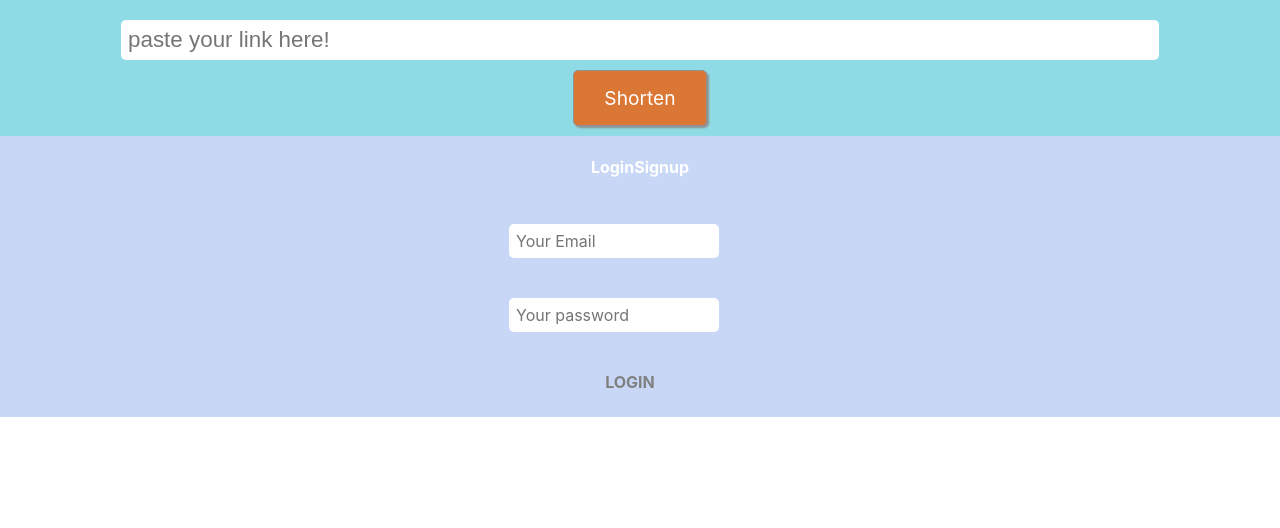
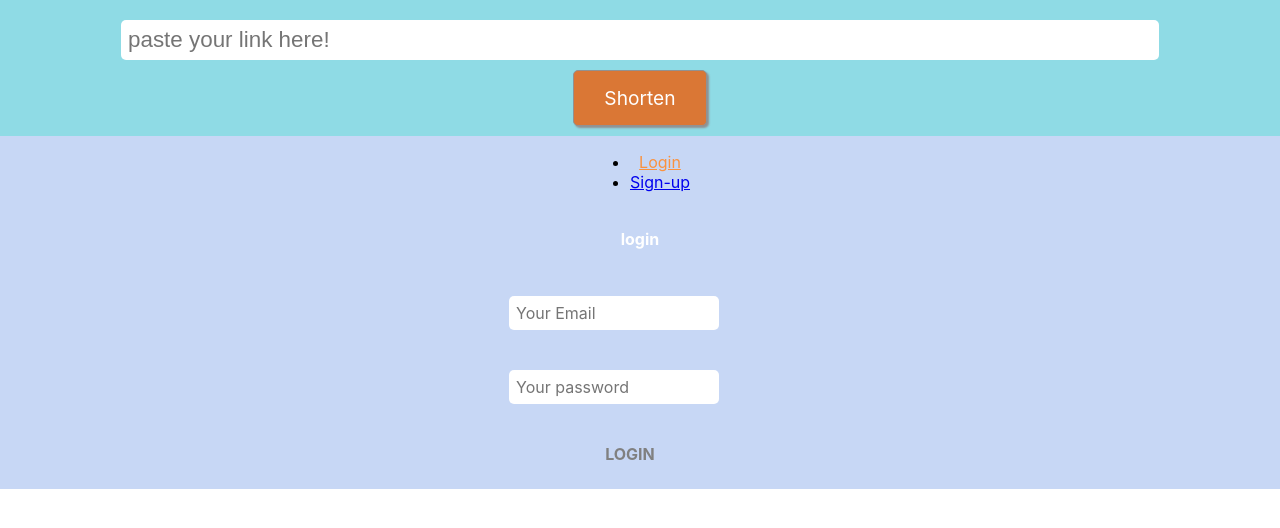
Before and after one commit to vishnuroshan/react-kuttilink, a React (Create React App) app: page /login in a window 1280 px wide. Shown: the top 528 px of the page. Built offline with nearby package versions, Linux system fonts and the light colour scheme.

Commit message:
basic routing implimented (need a lot of work in routing!)

```diff
--- a/package.json
+++ b/package.json
@@ -12,6 +12,8 @@
     "react-clipboard.js": "^2.0.16",
     "react-cookie": "^4.0.3",
     "react-dom": "^17.0.1",
+    "react-router": "^5.2.0",
+    "react-router-dom": "^5.2.0",
     "react-scripts": "4.0.0",
     "universal-cookie": "^4.0.4",
     "valid-url": "^1.0.9",
--- a/src/components/LoginSignup/LoginSignup.js
+++ b/src/components/LoginSignup/LoginSignup.js
@@ -6,18 +6,7 @@ import { instanceOf } from 'prop-types';
 import { withCookies, Cookies } from 'react-cookie';
 import Button from '../UI/Button/Button';
 import FormElementConfigBuilder from '../../forms/FormConfigBuilder';
-
-// function createInputConfig(elementType, type = 'text', placeholder = '', value = null, options = null) {
-//     let config = {};
-//     if (elementType) config.elementType = elementType;
-//     if (type || placeholder) config.elementConfig = { type, placeholder };
-//     if (value) {
-//         if (config.elementConfig) config.elementConfig.value = value;
-//         else config.elementConfig = { value };
-//     }
-//     if (options) config.elementConfig.options = options;
-//     return config;
-// }
+import { Route, NavLink, Switch, Redirect } from 'react-router-dom';
 
 function refreshPage() {
     window.location.reload();
@@ -33,9 +22,13 @@ class LoginSignup extends Component {
         super(props);
         this.state = {
             signupForm: {
-                name: new FormElementConfigBuilder('input')
-                    .setValidation({ required: true, desc: 'name must not be empty' })
-                    .setPlaceHolder('Your Name')
+                firstname: new FormElementConfigBuilder('input')
+                    .setValidation({ required: true, desc: 'first name must not be empty' })
+                    .setPlaceHolder('Your First name')
+                    .build(),
+                lastname: new FormElementConfigBuilder('input')
+                    .setValidation({ required: false })
+                    .setPlaceHolder('Your Last name')
                     .build(),
                 email: new FormElementConfigBuilder('input', 'email')
                     .setValidation({ required: true, desc: 'email must not be empty' })
@@ -44,10 +37,6 @@ class LoginSignup extends Component {
                 password: new FormElementConfigBuilder('input', 'password')
                     .setValidation({ required: true, desc: 'password must not be empty' })
                     .setPlaceHolder('Set your password')
-                    .build(),
-                confirmPassword: new FormElementConfigBuilder('input', 'password')
-                    .setValidation({ required: true, desc: 'passwords must match' })
-                    .setPlaceHolder('Confirm your Password')
                     .build()
             },
             loginForm: {
@@ -112,26 +101,19 @@ class LoginSignup extends Component {
 
     checkValidity = (value, rules) => {
         let isValid = true;
-        if (rules.required) {
-            isValid = value.trim() !== '' && isValid;
-        }
-        if (rules.minLength) {
-            isValid = value.length >= rules.minLength && isValid;
-        }
-
-        if (rules.maxLength) {
-            isValid = value.length <= rules.maxLength && isValid;
-        }
-
+        if (rules.required) isValid = value.trim() !== '' && isValid;
+        if (rules.minLength) isValid = value.length >= rules.minLength && isValid;
+        if (rules.maxLength) isValid = value.length <= rules.maxLength && isValid;
         return isValid;
     }
 
-
     render() {
-
+        const activeStyle = {
+            color: '#fa923f',
+            textDecoration: 'underline'
+        };
         let loginForm = [];
         let signupForm = [];
-
         for (let key in this.state.loginForm) {
             loginForm.push({
                 id: key,
@@ -145,7 +127,9 @@ class LoginSignup extends Component {
             })
         }
 
-        let login = (
+        const login = (
+            <React.Fragment>
+                <h4 style={{ color: "white" }}>login</h4>
                 <form onSubmit={this.loginHandler}>
                     {loginForm.map((formElement) => <Input
                         touched={formElement.config.touched}
@@ -162,9 +146,12 @@ class LoginSignup extends Component {
                         disabled={!this.state.loginFormIsValid}
                         btnType="Action">LOGIN</Button>
                 </form>
+            </React.Fragment>
         );
 
-        let signup = (
+        const signup = (
+            <React.Fragment>
+                <h4 style={{ color: "white" }}>Sign-up</h4>
                 <form>
                     {signupForm.map((formElement) => {
                         return <Input
@@ -180,15 +167,42 @@ class LoginSignup extends Component {
                     })}
                     <Button
                         disabled={!this.state.signupFormIsValid}
-                    btnType="Action">LOGIN</Button>
+                        btnType="Action">SIGN-UP</Button>
                 </form>
+            </React.Fragment>
+
         );
+
 
         return (
             <div className={classes.LoginSignup} >
-                <h4 style={{ color: "white" }}>LoginSignup</h4>
-                {/* {signup} */}
-                {login}
+                <header>
+                    <nav>
+                        <ul>
+                            <li>
+                                <NavLink
+                                    to="/login/"
+                                    exact
+                                    activeClassName="my-active"
+                                    activeStyle={activeStyle}>
+                                    Login
+                                </NavLink></li>
+                            <li>
+                                <NavLink
+                                    to="/signup/"
+                                    activeStyle={activeStyle}>
+                                    Sign-up
+                                </NavLink>
+                            </li>
+                        </ul>
+                    </nav>
+                </header>
+                <Switch>
+                    <Route path="/login" render={() => login} />
+                    <Route path="/signup" render={() => signup} />
+                    <Redirect from="/" to="/login" />
+                    {/* <Route path="/" component={Posts} /> */}
+                </Switch>
             </div>
         );
     }
--- a/src/containers/Layout/Layout.js
+++ b/src/containers/Layout/Layout.js
@@ -1,11 +1,13 @@
 import React from 'react';
 import classes from './Layout.module.css';
 import UrlShortener from '../UrlShortener/UrlShortener';
-
+import { BrowserRouter } from 'react-router-dom';
 const layout = () => {
     return (
         <div className={classes.Layout}>
-            <UrlShortener />
+            <BrowserRouter basename="/">
+                <UrlShortener />
+            </BrowserRouter>
         </div>
     );
 };
```
Also changed, not shown: 1 other file (tests, documents, lock files or other folders). Lines whose indentation alone changed are shown as unchanged.
